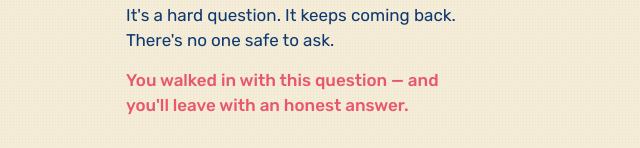
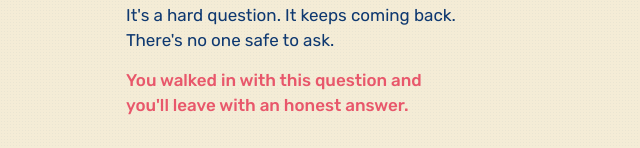
Before and after one commit to rathina-prabu/shouldiquit, a Next.js app: page / in a window 1280 px wide. Shown: the part 375-523 px from the top of the page, without its empty margins (318-958 px from the left). Built offline with nearby package versions, Linux system fonts and the light colour scheme.

Commit message:
ui: drop em-dash from landing second line — natural speech rhythm

```diff
--- a/app/page.tsx
+++ b/app/page.tsx
@@ -16,7 +16,7 @@ export default function LandingPage() {
         </p>
         <p className="text-[17px] leading-[1.45] mb-8 max-w-[340px]">
           <em className="text-accent font-medium not-italic">
-            You walked in with this question — and you&apos;ll leave with an honest answer.
+            You walked in with this question and you&apos;ll leave with an honest answer.
           </em>
         </p>
         <Link
```
